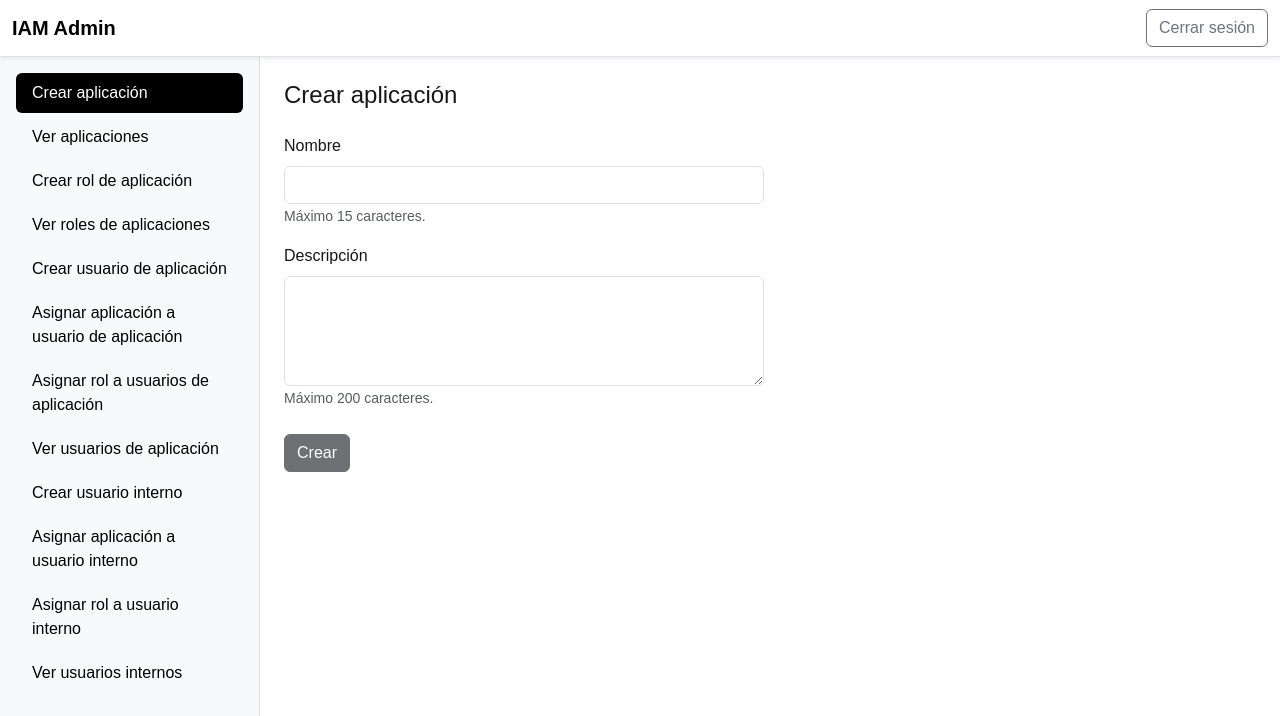
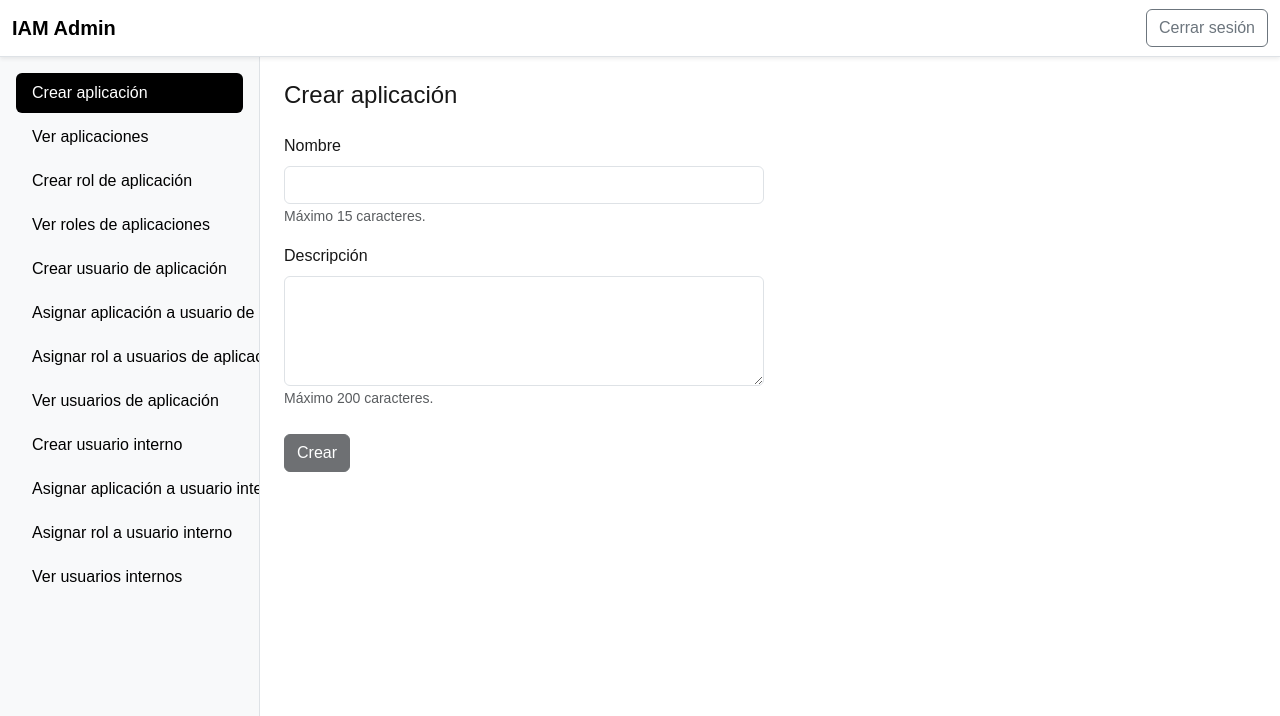
Before and after one commit to jtagram/iam, a Next.js app: page / in a window 1280 px wide. Shown: the top 716 px of the page. Built offline with nearby package versions, Linux system fonts and the light colour scheme.

Commit message:
fix(iam-shell): stop sidebar from being squeezed by wide content
Defensive fix matching ticket-hub: the sidebar Nav had no
flex-shrink-0 and <main> had no min-width: 0, so wide content could
shrink the sidebar instead of scrolling internally within main.

```diff
--- a/app/components/home-shell.tsx
+++ b/app/components/home-shell.tsx
@@ -25,17 +25,20 @@ export function HomeShell() {
         variant="pills"
         activeKey={selected}
         onSelect={(key) => key && setSelected(key as NavItemId)}
-        className="flex-column flex-nowrap border-end bg-light p-3"
+        className="flex-column flex-nowrap flex-shrink-0 border-end bg-light p-3"
         style={{ width: 260, overflowY: "auto" }}
       >
         {NAV_ITEMS.map((item) => (
-          <Nav.Item key={item.id} className="mb-1">
+          <Nav.Item key={item.id} className="mb-1 text-nowrap">
             <Nav.Link eventKey={item.id}>{item.label}</Nav.Link>
           </Nav.Item>
         ))}
       </Nav>
 
-      <main className="flex-grow-1 overflow-auto p-4">
+      <main
+        className="flex-grow-1 overflow-auto p-4"
+        style={{ minWidth: 0 }}
+      >
         {selected === "create-application" && <CreateApplicationForm />}
         {selected === "view-applications" && <ApplicationsList />}
         {selected === "create-role" && <CreateRoleForm />}
```
